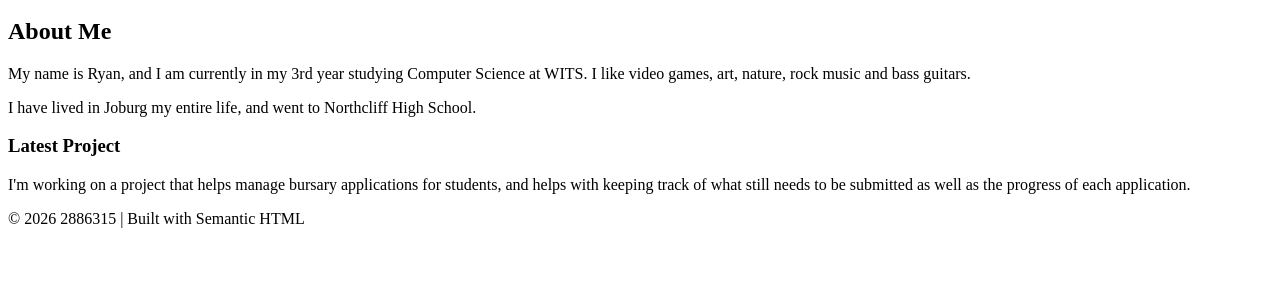
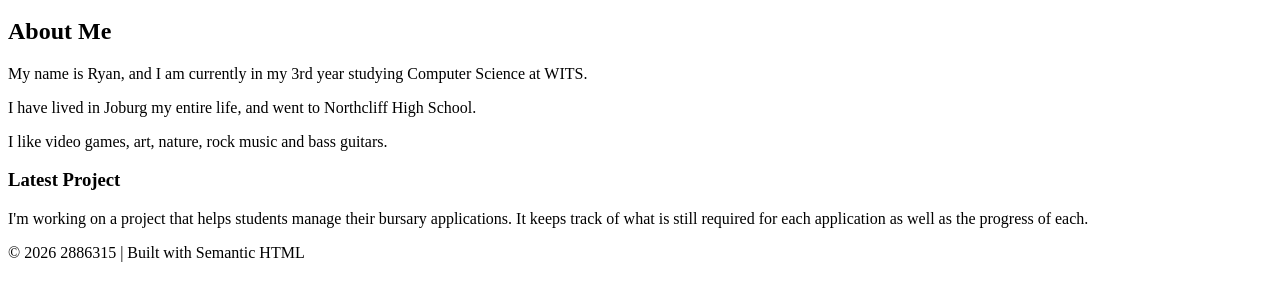
Before and after one commit to r-fletcher-student/2886315-portfolio, a plain HTML site: page index.html in a window 1280 px wide. Shown: the part 136-432 px from the top of the page. Drawn offline with Linux system fonts and the light colour scheme.

Commit message:
Edited About Me section and Latest Project description.

```diff
--- a/index.html
+++ b/index.html
@@ -17,11 +17,12 @@
     <main>
         <section>
             <h2>About Me</h2>
-            <p>My name is Ryan, and I am currently in my 3rd year studying Computer Science at WITS. I like video games, art, nature, rock music and bass guitars.</p>
+            <p>My name is Ryan, and I am currently in my 3rd year studying Computer Science at WITS.</p>
             <p>I have lived in Joburg my entire life, and went to Northcliff High School.</p>
+            <p>I like video games, art, nature, rock music and bass guitars.</p>
             <article>
                 <h3>Latest Project</h3>
-                <p>I'm working on a project that helps manage bursary applications for students, and helps with keeping track of what still needs to be submitted as well as the progress of each application.</p>
+                <p>I'm working on a project that helps students manage their bursary applications. It keeps track of what is still required for each application as well as the progress of each.</p>
             </article>
         </section>
     </main>
```
